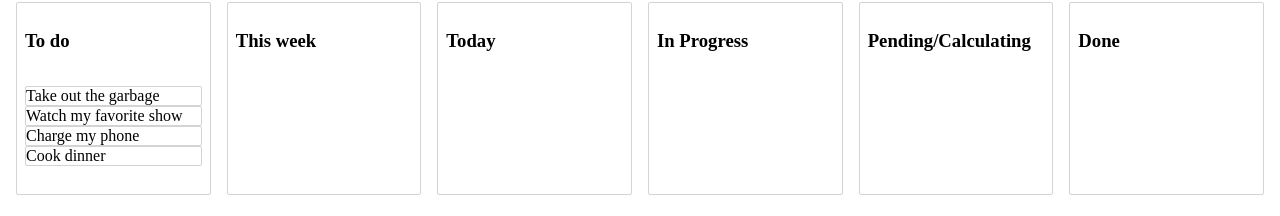
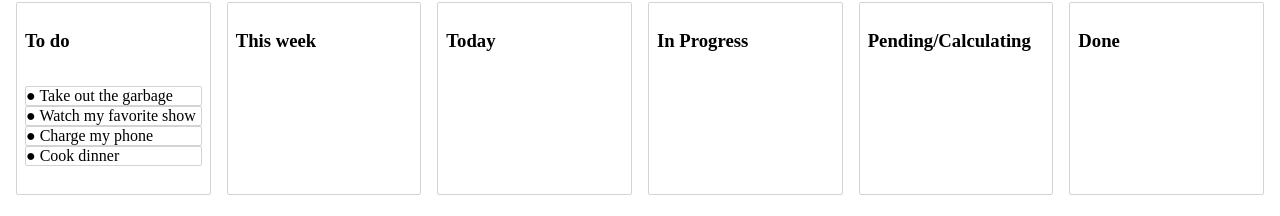
Before and after one commit to mofumofu1729/KanbanTimerProto, a React (Create React App) app: page / in a window 1280 px wide. Shown: the part 134-350 px from the top of the page. Built offline with nearby package versions, Linux system fonts and the light colour scheme.

Commit message:
タスクの文章の頭にマークを付けるように変更

```diff
--- a/src/task.js
+++ b/src/task.js
@@ -20,7 +20,7 @@ export default class Task extends React.Component {
             {...provided.dragHandleProps}
             ref={provided.innerRef}
           >
-            {this.props.task.content}
+            ● {this.props.task.content}
           </Container>
         )}
       </Draggable>
```
